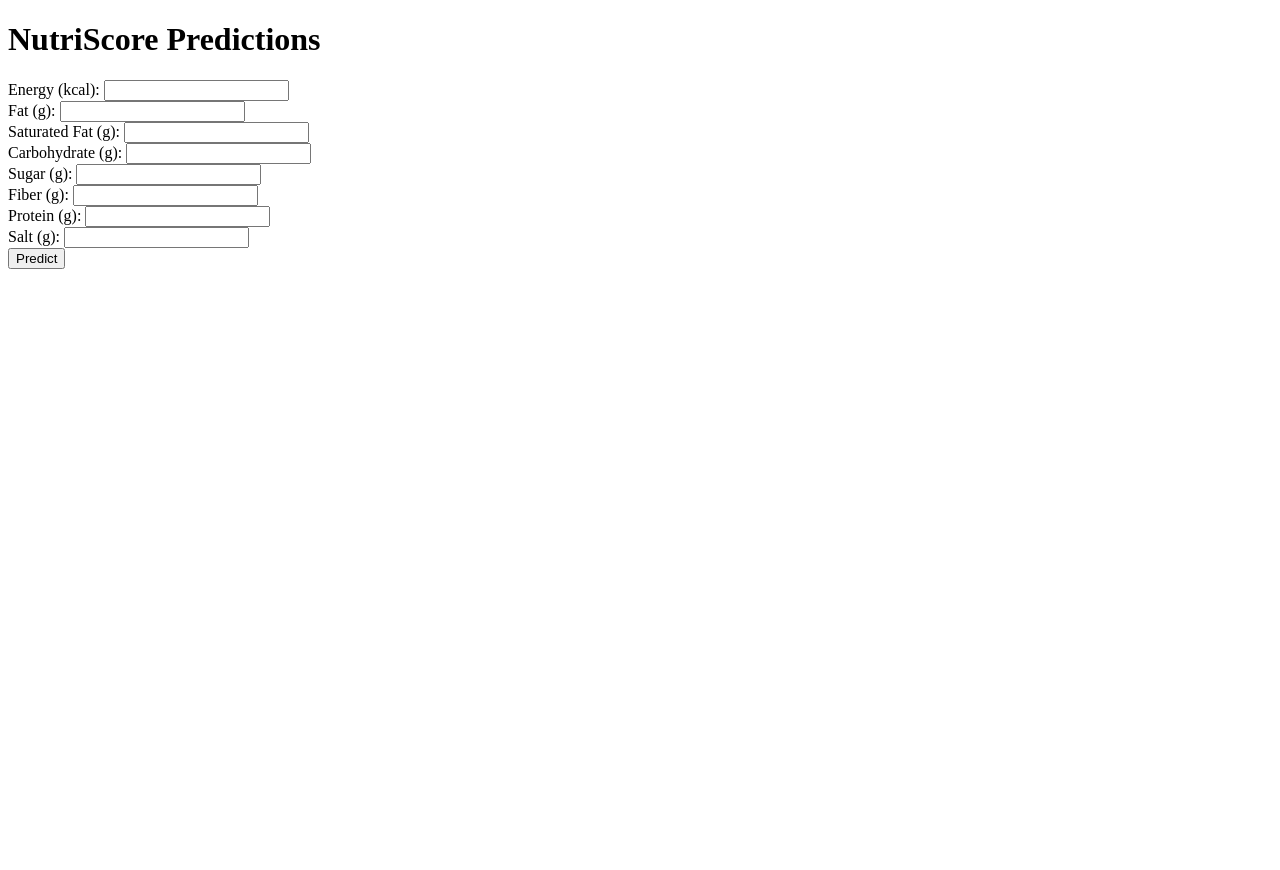
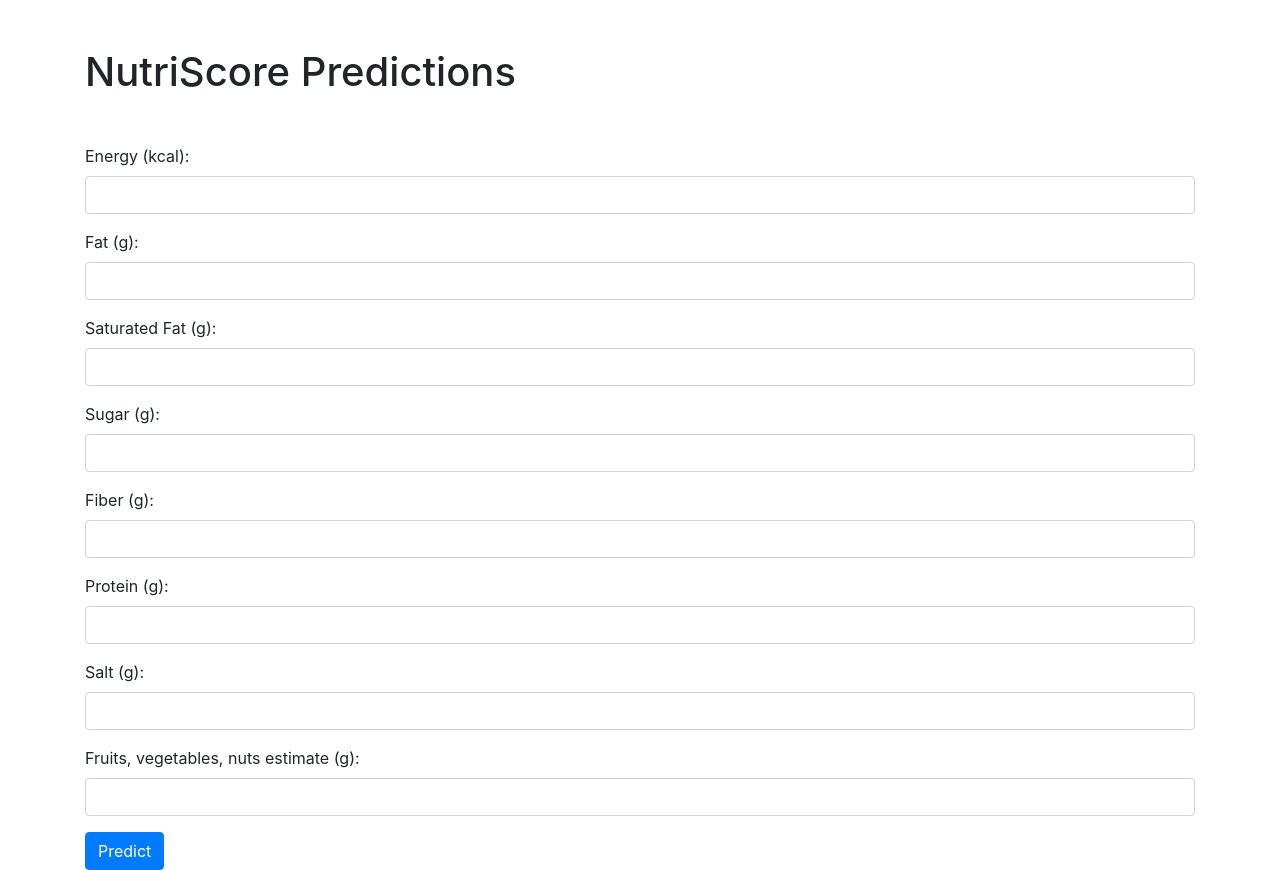
Before and after one commit to DahliaNoir71/Nutriscore-Predictions, a Flask app: page / in a window 1280 px wide. Before the commit the page ends 269 px from the top, so only its background shows below. Run offline with Flask 3, Linux system fonts and the light colour scheme; some libraries are stand-ins or nearby versions.

Commit message:
Correctifs concernant les colonnes de p^rédictions, mises en forme

```diff
--- a/config.py
+++ b/config.py
@@ -19,7 +19,7 @@
         "fiber_100g",
         "proteins_100g",
         "salt_100g",
-        "carbohydrates_100g",
+        "fruits-vegetables-nuts-estimate-from-ingredients_100g"
     ]
     COLS_PREDICTIONS = COLS_100G + [COL_PREDICTION]
     COLS_TO_CLEAN = COLS_PREDICTIONS + [COL_COUNTRIES_EN]
--- a/templates/home.html
+++ b/templates/home.html
@@ -2,35 +2,58 @@
 <html>
 <head>
     <title>NutriScore Predictions</title>
+    <!-- Bootstrap CSS -->
+    <link href="https://stackpath.bootstrapcdn.com/bootstrap/4.5.2/css/bootstrap.min.css" rel="stylesheet">
 </head>
 <body>
-    <h1>NutriScore Predictions</h1>
-    <form action="/api/predict" method="POST">
-        <label for="energy-kcal_100g">Energy (kcal):</label>
-        <input type="number" id="energy-kcal_100g" name="energy-kcal_100g" required><br>
+    <div class="container">
+        <h1 class="mt-5">NutriScore Predictions</h1>
+        <form action="/api/predict" method="POST" class="mt-5">
+            <div class="form-group">
+                <label for="energy-kcal_100g">Energy (kcal):</label>
+                <input type="text" id="energy-kcal_100g" name="energy-kcal_100g" class="form-control" required>
+            </div>
 
-        <label for="fat_100g">Fat (g):</label>
-        <input type="number" id="fat_100g" name="fat_100g" required><br>
+            <div class="form-group">
+                <label for="fat_100g">Fat (g):</label>
+                <input type="text" id="fat_100g" name="fat_100g" class="form-control" required>
+            </div>
 
-        <label for="saturated-fat_100g">Saturated Fat (g):</label>
-        <input type="number" id="saturated-fat_100g" name="saturated-fat_100g" required><br>
+            <div class="form-group">
+                <label for="saturated-fat_100g">Saturated Fat (g):</label>
+                <input type="text" id="saturated-fat_100g" name="saturated-fat_100g" class="form-control" required>
+            </div>
 
-        <label for="carbohydrates_100g">Carbohydrate (g):</label>
-        <input type="number" id="carbohydrates_100g" name="carbohydrates_100g" required><br>
+            <div class="form-group">
+                <label for="sugars_100g">Sugar (g):</label>
+                <input type="text" id="sugars_100g" name="sugars_100g" class="form-control" required>
+            </div>
 
-        <label for="sugars_100g">Sugar (g):</label>
-        <input type="number" id="sugars_100g" name="sugars_100g" required><br>
+            <div class="form-group">
+                <label for="fiber_100g">Fiber (g):</label>
+                <input type="text" id="fiber_100g" name="fiber_100g" class="form-control" required>
+            </div>
 
-        <label for="fiber_100g">Fiber (g):</label>
-        <input type="number" id="fiber_100g" name="fiber_100g" required><br>
+            <div class="form-group">
+                <label for="proteins_100g">Protein (g):</label>
+                <input type="text" id="proteins_100g" name="proteins_100g" class="form-control" required>
+            </div>
 
-        <label for="proteins_100g">Protein (g):</label>
-        <input type="number" id="proteins_100g" name="proteins_100g" required><br>
+            <div class="form-group">
+                <label for="salt_100g">Salt (g):</label>
+                <input type="text" id="salt_100g" name="salt_100g" class="form-control" required>
+            </div>
 
-        <label for="salt_100g">Salt (g):</label>
-        <input type="number" id="salt_100g" name="salt_100g" required><br>
+            <div class="form-group">
+                <label for="fruits-vegetables-nuts-estimate-from-ingredients_100g">Fruits, vegetables, nuts estimate (g):</label>
+                <input type="text" id="fruits-vegetables-nuts-estimate-from-ingredients_100g" name="fruits-vegetables-nuts-estimate-from-ingredients_100g" class="form-control" required>
+            </div>
 
-        <input type="submit" value="Predict">
-    </form>
+            <button type="submit" class="btn btn-primary">Predict</button>
+        </form>
+    </div>
+
+    <!-- Bootstrap JavaScript -->
+    <script src="https://stackpath.bootstrapcdn.com/bootstrap/4.5.2/js/bootstrap.min.js"></script>
 </body>
 </html>
```
Also changed, not shown: 1 other file.
